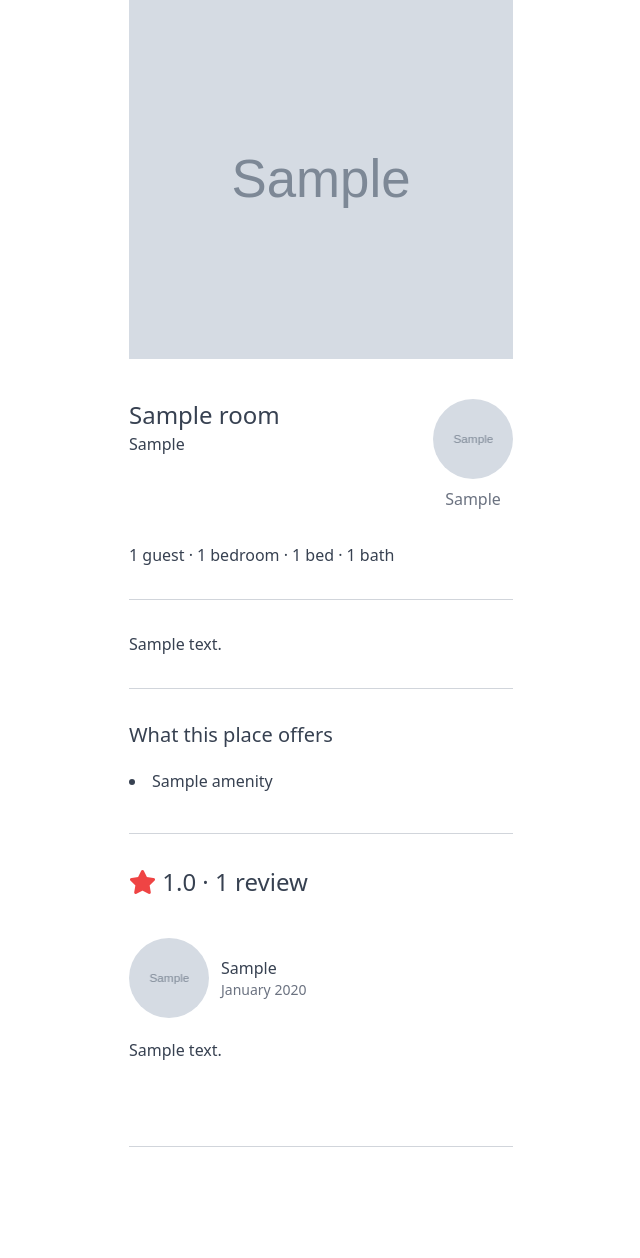
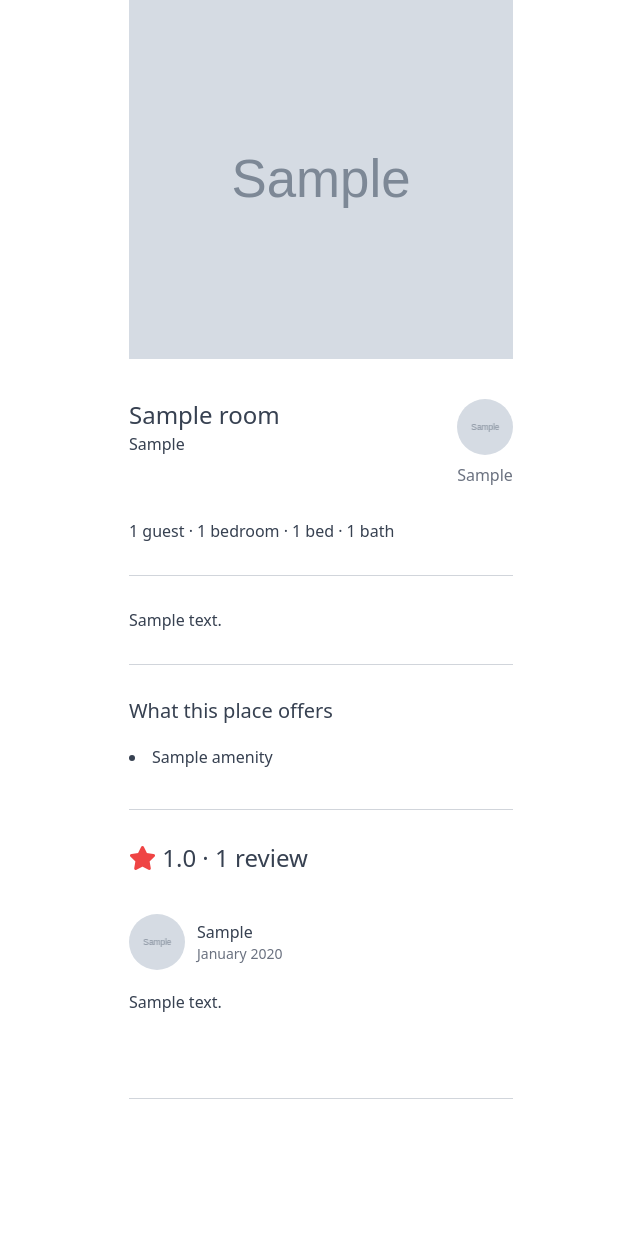
Before and after one commit to Odreystella/Pinkbnb, a Django app: page /rooms/1/ in a window 1280 px wide. Shown: the part 121-1379 px from the top of the page, without its empty margins (127-767 px from the left). Run offline with Django 3.2, Linux system fonts and the light colour scheme; tables that the repository leaves empty hold one stand-in row (values such as "Sample post"); grey boxes marked "Sample" are stand-in pictures; style sheets or scripts are compiled from the project's sources; parts of the project's set-up code (start-up, migrations or seed data) failed here and were passed over; some libraries are stand-ins or nearby versions.

Commit message:
fix: change size of user_avatar.html

```diff
--- a/rooms/management/commands/seed_rooms.py
+++ b/rooms/management/commands/seed_rooms.py
@@ -46,7 +46,7 @@ class Command(BaseCommand):
 
         for pk in created_clean:
             room = Room.objects.get(pk=pk)
-            for i in range(3, random.randint(5, 10)):
+            for i in range(1, random.randint(6, 10)):
                 Photo.objects.create(
                     caption=seeder.faker.sentence(),
                     file=f"room_photos/{random.randint(1, 27)}.webp",
--- a/templates/mixins/user_avatar.html
+++ b/templates/mixins/user_avatar.html
@@ -1,7 +1,7 @@
 {% if user.avatar %}
-    <div class="h-20 w-20 rounded-full bg-center bg-cover" style="background-image: url({{user.avatar.url}});">
+    <div class="{{h_and_w|default:'h-20 w-20'}} rounded-full bg-center bg-cover" style="background-image: url({{user.avatar.url}});">
 {% else %}
-    <div class="h-20 w-20 bg-gray-600 rounded-full text-white flex justify-center items-center overflow-hidden" >
-        <span class="text-3xl">{{user.first_name | first }}</span>
+    <div class="{{h_and_w|default:'h-20 w-20'}} bg-gray-600 rounded-full text-white flex justify-center items-center overflow-hidden" >
+        <span class="{{text|default:'text-3xl'}}">{{user.first_name | first }}</span>
 {% endif %}
     </div>
```
